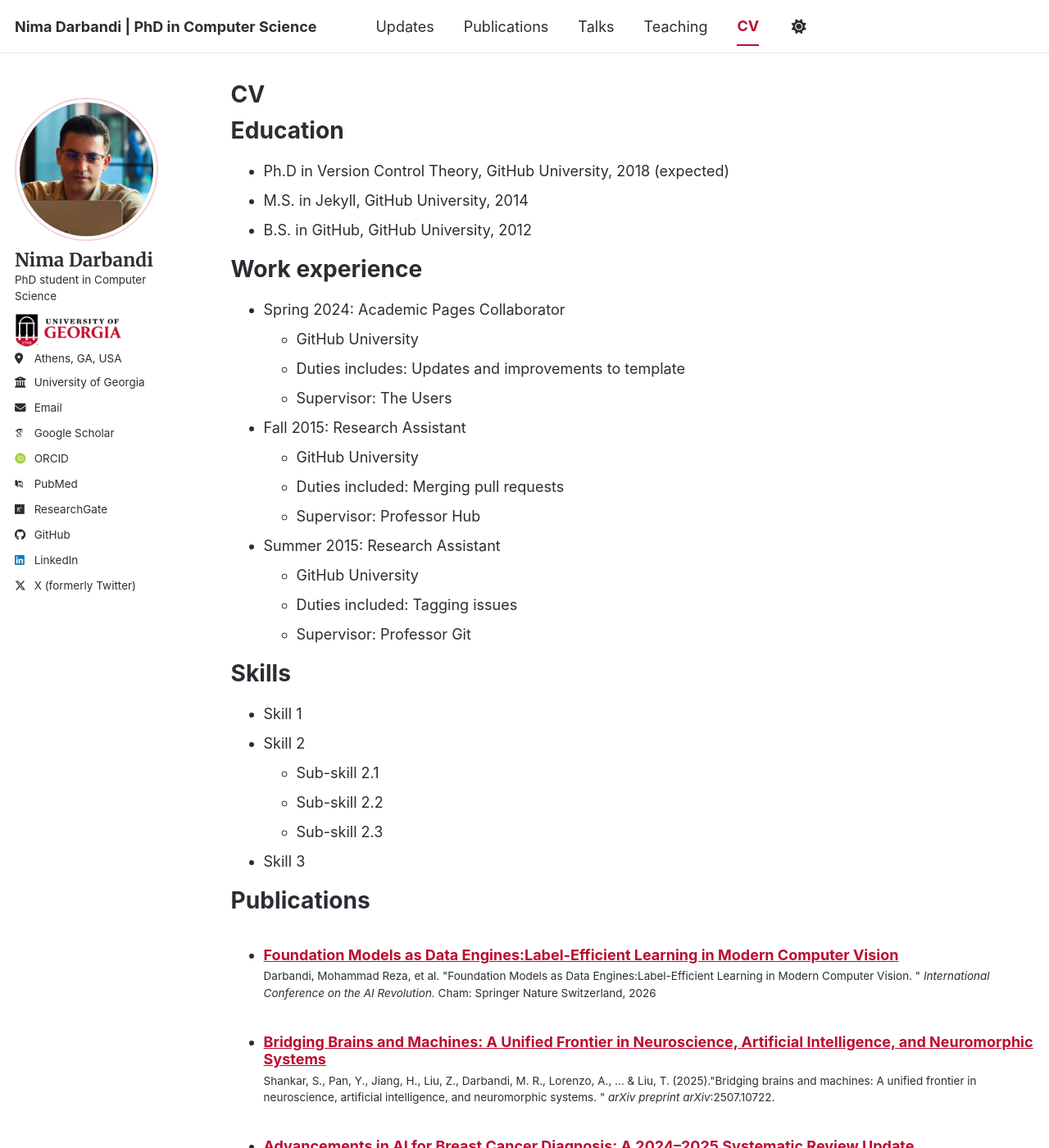
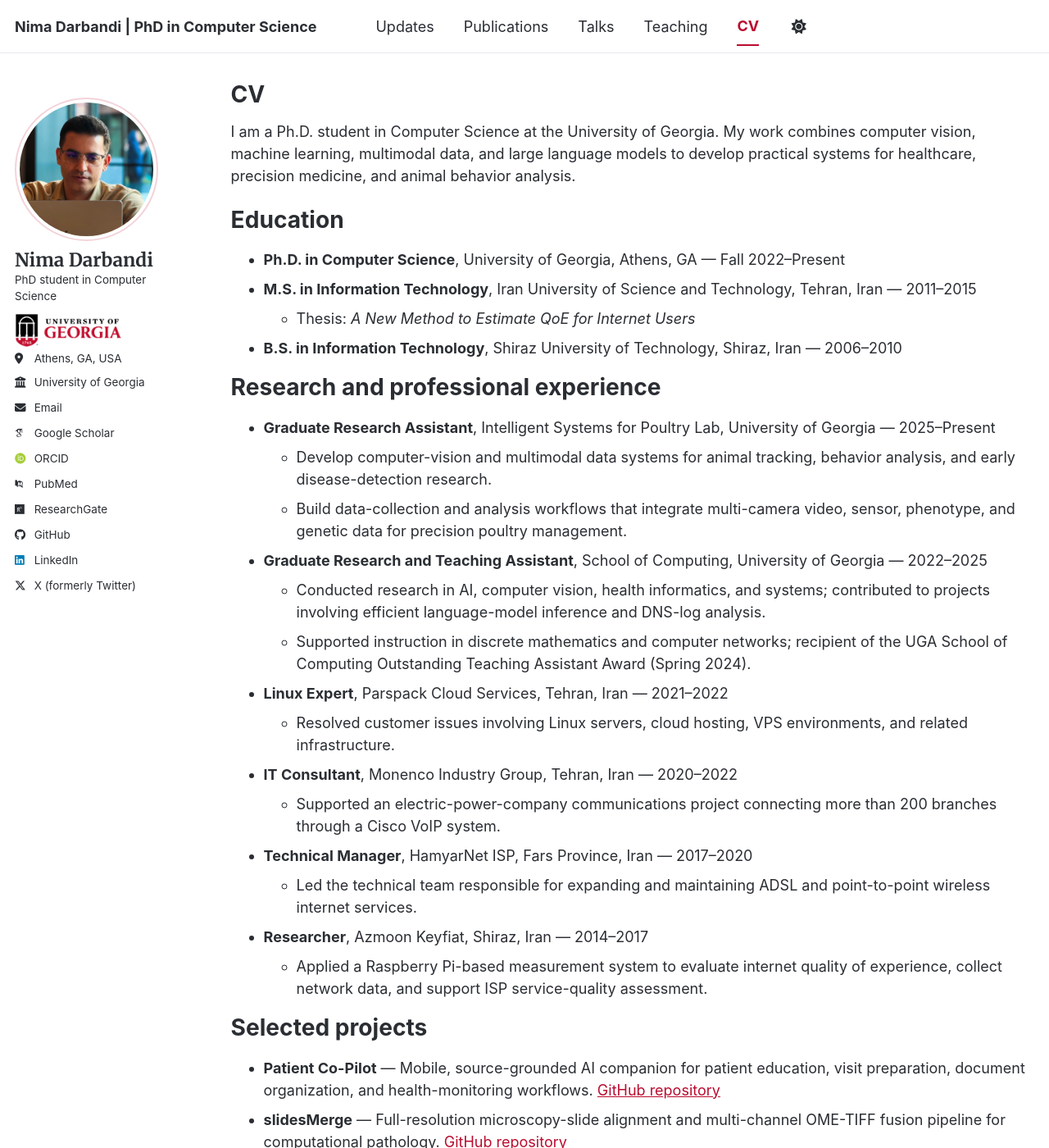
Before and after one commit to nimadarbandi/nimadarbandi.github.io, a Jekyll site: the page built from _pages/cv.md, in a window 1280 px wide and 1400 px high. Shown: the whole window at 82% size. Built offline with Jekyll 4.4.1, drawn with Linux system fonts in a browser that asks for light colours; some web fonts are replaced; a script bundle is joined from its source files by our own code; library files that are not in the unit come from our copies; some of the changed text lies outside the part shown.

Commit message:
Teaching and CV updated

```diff
--- a/_pages/cv.md
+++ b/_pages/cv.md
@@ -9,37 +9,57 @@ redirect_from:
 
 {% include base_path %}
 
+I am a Ph.D. student in Computer Science at the University of Georgia. My work combines computer vision, machine learning, multimodal data, and large language models to develop practical systems for healthcare, precision medicine, and animal behavior analysis.
+
 Education
 ======
-* Ph.D in Version Control Theory, GitHub University, 2018 (expected)
-* M.S. in Jekyll, GitHub University, 2014
-* B.S. in GitHub, GitHub University, 2012
+* **Ph.D. in Computer Science**, University of Georgia, Athens, GA — Fall 2022–Present
+* **M.S. in Information Technology**, Iran University of Science and Technology, Tehran, Iran — 2011–2015
+  * Thesis: *A New Method to Estimate QoE for Internet Users*
+* **B.S. in Information Technology**, Shiraz University of Technology, Shiraz, Iran — 2006–2010
 
-Work experience
+Research and professional experience
 ======
-* Spring 2024: Academic Pages Collaborator
-  * GitHub University
-  * Duties includes: Updates and improvements to template
-  * Supervisor: The Users
+* **Graduate Research Assistant**, Intelligent Systems for Poultry Lab, University of Georgia — 2025–Present
+  * Develop computer-vision and multimodal data systems for animal tracking, behavior analysis, and early disease-detection research.
+  * Build data-collection and analysis workflows that integrate multi-camera video, sensor, phenotype, and genetic data for precision poultry management.
 
-* Fall 2015: Research Assistant
-  * GitHub University
-  * Duties included: Merging pull requests
-  * Supervisor: Professor Hub
+* **Graduate Research and Teaching Assistant**, School of Computing, University of Georgia — 2022–2025
+  * Conducted research in AI, computer vision, health informatics, and systems; contributed to projects involving efficient language-model inference and DNS-log analysis.
+  * Supported instruction in discrete mathematics and computer networks; recipient of the UGA School of Computing Outstanding Teaching Assistant Award (Spring 2024).
 
-* Summer 2015: Research Assistant
-  * GitHub University
-  * Duties included: Tagging issues
-  * Supervisor: Professor Git
+* **Linux Expert**, Parspack Cloud Services, Tehran, Iran — 2021–2022
+  * Resolved customer issues involving Linux servers, cloud hosting, VPS environments, and related infrastructure.
+
+* **IT Consultant**, Monenco Industry Group, Tehran, Iran — 2020–2022
+  * Supported an electric-power-company communications project connecting more than 200 branches through a Cisco VoIP system.
+
+* **Technical Manager**, HamyarNet ISP, Fars Province, Iran — 2017–2020
+  * Led the technical team responsible for expanding and maintaining ADSL and point-to-point wireless internet services.
+
+* **Researcher**, Azmoon Keyfiat, Shiraz, Iran — 2014–2017
+  * Applied a Raspberry Pi-based measurement system to evaluate internet quality of experience, collect network data, and support ISP service-quality assessment.
+
+Selected projects
+======
+* **Patient Co-Pilot** — Mobile, source-grounded AI companion for patient education, visit preparation, document organization, and health-monitoring workflows. [GitHub repository](https://github.com/nimadarbandi/CopilotApp)
+* **slidesMerge** — Full-resolution microscopy-slide alignment and multi-channel OME-TIFF fusion pipeline for computational pathology. [GitHub repository](https://github.com/nimadarbandi/slidesMerge)
+* **Recorder Box** — Linux-based multi-camera recording and footage-management platform for robust field data collection. [GitHub repository](https://github.com/nimadarbandi/DVR-Recorder/tree/main/linux)
+* **CheXray** — Research prototype that combines chest X-ray models and an LLM to generate structured report drafts. [GitHub repository](https://github.com/nimadarbandi/chestXray)
+
+Certificates
+======
+* [Foundations of Quantum Computing and Quantum Machine Learning](https://credentials.ualr.edu/55df455b-f5f0-4c85-9a7f-b4ae8ce090f8#acc.GMzHWec0), University of Arkansas at Little Rock, July 2026
+  * Credential ID: 18898747
+* [Fundamentals of Accelerated Data Science](https://learn.nvidia.com/certificates?id=a512d4842add4b5998a493fd16836d33), NVIDIA, November 2023
+  * Credential ID: a512d4842add4b5998a493fd16836d33
 
 Skills
 ======
-* Skill 1
-* Skill 2
-  * Sub-skill 2.1
-  * Sub-skill 2.2
-  * Sub-skill 2.3
-* Skill 3
+* **AI and machine learning:** computer vision, multimodal learning, foundation models, large language models, deep learning
+* **Biomedical and data science:** medical imaging, computational pathology, bioinformatics, RNA-seq analysis, health informatics
+* **Software and systems:** Python, Linux, React Native/Expo, Swift, Docker, Git, networking, VoIP, cloud and server administration
+* **Research methods:** label-efficient learning, image processing, multi-sensor systems, data pipelines, technical communication
 
 Publications
 ======
@@ -47,18 +67,13 @@ Publications
     {% include archive-single-cv.html %}
   {% endfor %}</ul>
 
-Talks
+Honors and awards
 ======
-  <ul>{% for post in site.talks reversed %}
-    {% include archive-single-talk-cv.html  %}
-  {% endfor %}</ul>
+* **POOIA Student Scholarship Award for Cancer Research**, 2026
+* **Outstanding Teaching Assistant Award**, UGA School of Computing, Spring 2024
+* **Sabanet's Best Network Expert in Iran**, 2013
 
-Teaching
+Languages
 ======
-  <ul>{% for post in site.teaching reversed %}
-    {% include archive-single-cv.html %}
-  {% endfor %}</ul>
-
-Service and leadership
-======
-* Currently signed in to 43 different slack teams
+* Persian (native)
+* English (professional proficiency)
```
Also changed, not shown: _teaching/2014-2017-networking-and-computer-science-instruction-iran.md (added, +16 -0 lines), _teaching/2014-spring-teaching-1.md (deleted, +0 -20 lines), _teaching/2015-spring-teaching-2.md (deleted, +0 -20 lines), _teaching/2022-2024-computer-networks.md (added, +13 -0 lines).
